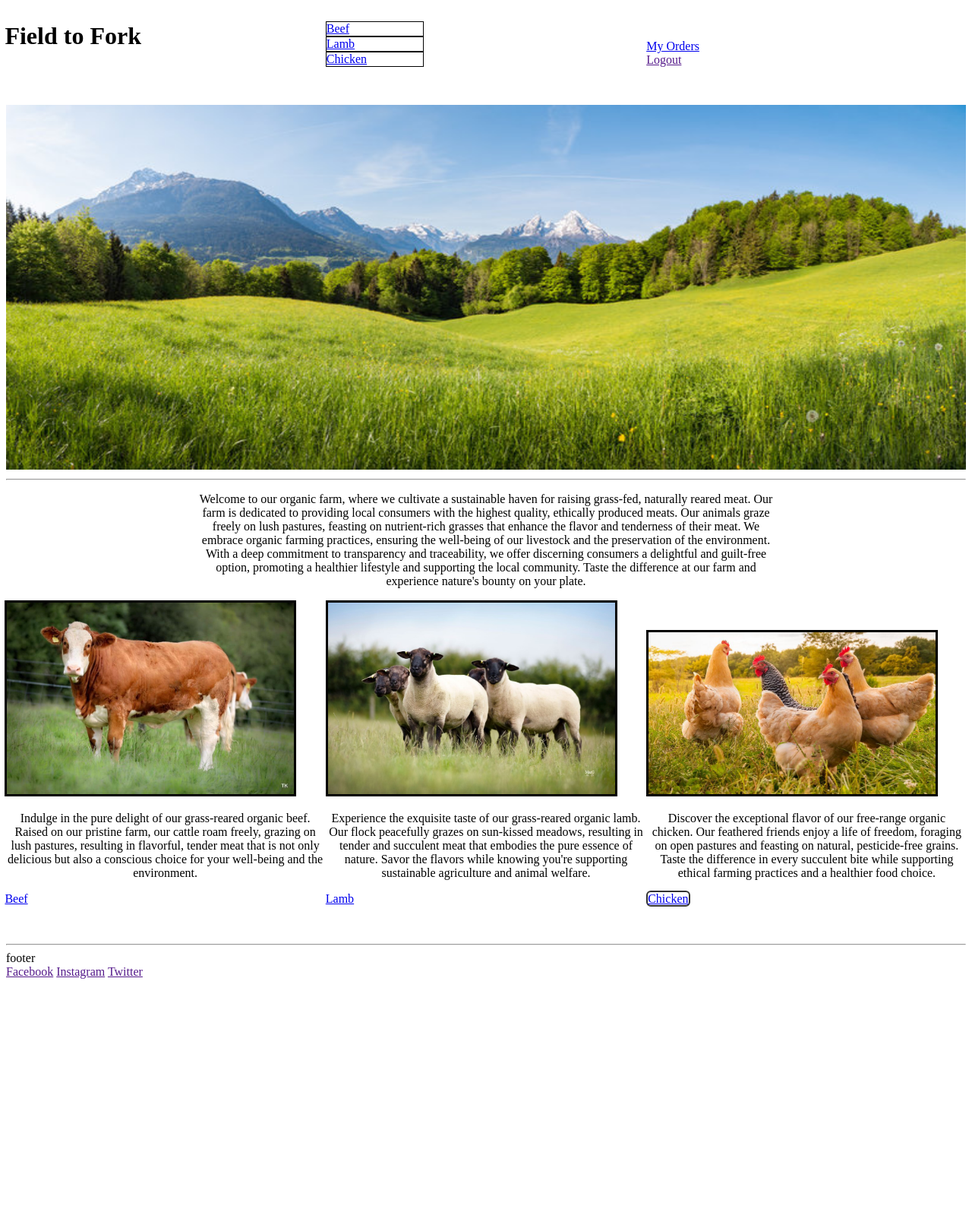
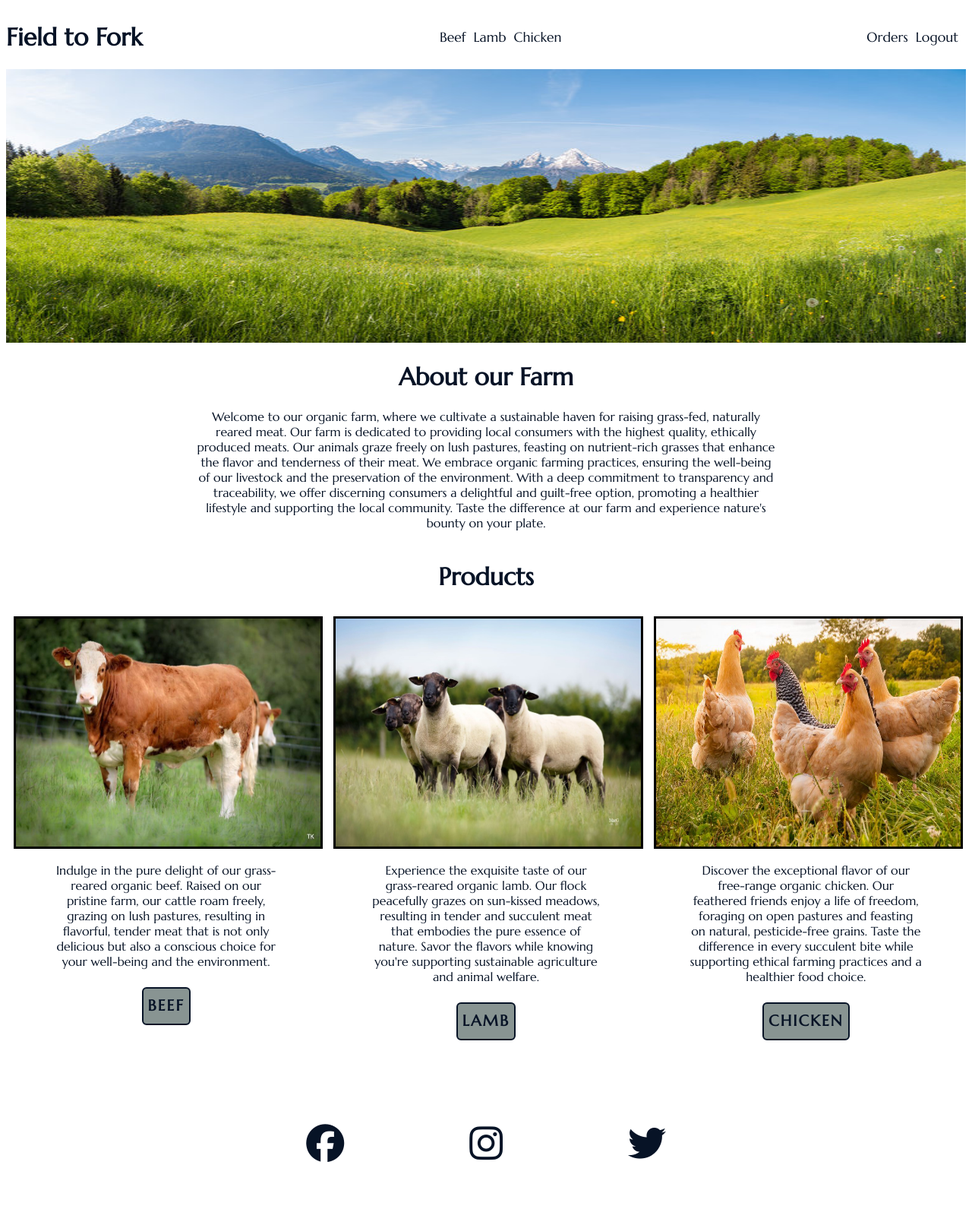
Before and after one commit to Dyl06/field-to-fork, a Django app: template templates/home.html in a window 1280 px wide. Shown: the whole page at 76% size. Before the commit the page ends 1288 px from the top, so only its background shows below. Run offline with Django 3.2, Linux system fonts and the light colour scheme; the template is opened without the code that fills it, so the values that code supplies are empty; the visitor is signed in with stand-in values (Sample User, id 1); some libraries are stand-ins or nearby versions.

Commit message:
Finish css style for home page

```diff
--- a/farmshop/urls.py
+++ b/farmshop/urls.py
@@ -2,7 +2,7 @@ from . import views
 from django.urls import path
 
 urlpatterns = [
-    path('', views.HomePage.as_view(), name='home'),
+    path('home/', views.HomePage.as_view(), name='home'),
     path('products/<str:category>', views.CategoryList.as_view(),
          name='product_list'),
     path('my_orders/', views.OrderList.as_view(), name='orders')
--- a/static/css/style.css
+++ b/static/css/style.css
@@ -1,8 +1,15 @@
+@import url('https://fonts.googleapis.com/css2?family=Archivo+Narrow&family=Marcellus&display=swap');
+
+body {
+    font-family: 'Marcellus', serif;
+    font-weight: 400;
+    color: #071326;
+}
+
 /* header */
 .background img {
     width: 100%;
-    max-height: 60vh;
-    position: relative;
+    max-height: 45vh;
 }
 
 /* .background .overlay {
@@ -15,6 +22,52 @@
     border: 2px solid rgb(73, 74, 74);
 } */
 
+.bg-head-container {
+    display: flex;
+    width: 100%;
+    height: auto;
+    flex-direction: row;
+    justify-content: space-between;
+    justify-self: center;
+    align-items: center;
+}
+
+.heading a {
+    text-decoration: none;
+    color: #071326;
+}
+
+.heading a:hover {
+    text-decoration: none;
+    color:rgb(136, 148, 146);
+}
+
+.menu-container {
+    display: flex;
+    flex-direction: row;
+    justify-content: space-between;
+}
+
+.menu-container a {
+    margin-right: 10px;
+}
+
+.menu {
+    align-self: center;
+}
+
+.menu-container a {
+    text-decoration: none;
+    color: #071326;
+    font-size: 110%;
+}
+
+.menu-container a:hover {
+    text-decoration: none;
+    color:rgb(136, 148, 146);
+    font-size: 110%;
+}
+
 /* body */
 
 .body {
@@ -22,16 +75,23 @@
     margin-left: auto;
     margin-right: auto;
     max-width: 60vw;
+    margin-bottom: 20px;
+}
+
+.product-head {
+    display: flex;
+    flex-direction: column;
+    align-items: center;
 }
 
 .bg-product-container {
     display: flex;
-    width: 100vw;
+    width: 100%;
     height: auto;
     flex-direction: row;
     justify-content: center;
     justify-self: center;
-    align-items: end;
+    align-items: start;
     margin-bottom: 50px;
 }
 
@@ -41,22 +101,94 @@
     height: auto;
     justify-content: center;
     flex-direction: column;
+    padding: 10px;
 }
 
 .image {
     display: inline-block;
-    width: 30vw;
+    width: 100%;
     max-height: 300px;
+}
+
+/* .image {
+    width: 100%;
+    height: 300px;
     box-sizing: border-box;
+    border: 3px solid black;
+ } */
+
+ #image {
+    width: 100%;
+    height: 300px;
     border: 3px solid black;
 }
 
-.button a{
-    width: 250px;
-    height: 150px;
-    border: #323232 2px solid;
+.center {
+    align-self: center;
+
+}
+
+.text {
+   width: 80%;
+   height: auto;
+   align-items: end;
+}
+
+.text a {
+    text-decoration: none;
+    color: #211F1F;
+    text-transform: none;
+}
+
+.text p {
+    padding: 8px 8px;
+    text-align: center;
+}
+
+button {
+    width: auto;
+    height: 50px;
+    border: #071326 2px solid;
     border-radius: 6px;
     align-items: baseline;
+    background: rgb(136, 148, 146);
  }
 
+ button a {
+    text-decoration: none;
+    font-family: 'Marcellus', serif;
+    font-weight: 700;
+    font-size: 150%;
+    color: #071326;
+    text-transform: uppercase;
+    letter-spacing: 2px
+}
+
+button a:hover {
+    color:rgb(136, 148, 146);
+}
+
+button:hover {
+    background: #071326;
+}
+
 /* footer */
+
+#social-media {
+    height: 150px;
+    width: 100%;
+}
+
+#socials {
+    font-size: 50px;
+    text-align: center;
+}
+
+#socials i {
+    color: #071326;
+    margin: 50px 75px;
+}
+
+#socials i:hover {
+    color:rgb(136, 148, 146);
+}
--- a/templates/home.html
+++ b/templates/home.html
@@ -11,18 +11,24 @@
 </head>
 <body>
     <div>
-        <div class="bg-product-container">
-            <div class="product-container">
-                <h1>Field to Fork</h1>
+        <div class="bg-head-container">
+            <div class="heading">
+                <a href="/home"><h1>Field to Fork</h1></a>
             </div>
-            <div class="product-container">
-                <a style="width: 30%; float: left; border: 1px solid black;"href='/products/beef'>Beef</a>
-                <a style="width: 30%; float: left; border: 1px solid black;"href='/products/lamb'>Lamb</a>
-                <a style="width: 30%; float: left; border: 1px solid black;"href='/products/chicken'>Chicken</a>
+            <div class="menu-container">
+                <div class="menu">
+                        <a href='/products/beef'>Beef</a>
+                </div>
+                <div class="menu">
+                        <a href='/products/lamb'>Lamb</a>
+                    </div>
+                <div class="menu">
+                        <a href='/products/chicken'>Chicken</a>
+                </div>
             </div>
-            <div class="product-container">
+            <div class="menu-container">
                 {% if user.is_authenticated %}
-                <a href="my_orders/">My Orders</a>
+                <a href="my_orders/">Orders</a>
                 <a href="">Logout</a>
                 {% else %}
                 <a href="">Login</a>
@@ -34,10 +40,10 @@
             <img class="head-image" src="/static/background1.jpeg" alt="Grassy hillside with woodland and snow-capped mountains in the background.">
         </div>
     </div>
-    <hr>
     <div>
-        <div>
-            <p class="body">
+        <div class="body">
+            <h1>About our Farm</h1>
+            <p>
                 Welcome to our organic farm, where we cultivate a sustainable haven
                 for raising grass-fed, naturally reared meat. Our farm is dedicated to
                 providing local consumers with the
@@ -51,13 +57,16 @@
                 and experience nature's bounty on your plate.
             </p>
         </div>
+        <div class="product-head">
+            <h1>Products</h1>
+        </div>
         <div class="bg-product-container">
             <div class="product-container">
-                <div class="product-image">
-                    <img class="image" src="/static/beef.jpeg" alt="">
+                <div class="image center">
+                    <img id="image" src="/static/beef.jpeg" alt="">
                 </div>
-                <div>
-                    <p class="body">
+                <div class="center text">
+                    <p>
                         Indulge in the pure delight of our grass-reared
                         organic beef. Raised on our pristine farm, our cattle
                         roam freely, grazing on lush pastures, resulting in
@@ -65,16 +74,18 @@
                         a conscious choice for your well-being and the environment.
                     </p>
                 </div>
-                <div>
-                    <a class="button" href='/products/beef'>Beef</a>
+                <div class="center">
+                    <button>
+                        <a href='/products/beef'>Beef</a>
+                    </button>
                 </div>
             </div>
             <div class="product-container">
-                <div class="product-image">
-                    <img class="image" src="/static/lamb.jpeg" alt="">
+                <div class="image center">
+                    <img id="image" src="/static/lamb.jpeg" alt="">
                 </div>
-                <div>
-                    <p class="body">
+                <div class="center text">
+                    <p>
                         Experience the exquisite taste of our grass-reared organic
                         lamb. Our flock peacefully grazes on sun-kissed meadows,
                         resulting in tender and succulent meat that embodies the
@@ -83,16 +94,18 @@
                         welfare.
                     </p>
                 </div>
-                <div>
-                    <a class="button" href='/products/lamb'>Lamb</a>
+                <div class="center">
+                <button>
+                    <a href='/products/lamb'>Lamb</a>
+                </button>
                 </div>
             </div>
             <div class="product-container">
-                <div class="product-image">
-                    <img class="image" src="/static/chicken.jpeg" alt="Image of lambs in a field">
+                <div class="image center">
+                    <img id="image" src="/static/chicken.jpeg" alt="Image of lambs in a field">
                 </div>
-                <div>
-                    <p class="body">
+                <div class="center text">
+                    <p>
                         Discover the exceptional flavor of our free-range organic
                         chicken. Our feathered friends enjoy a life of freedom,
                         foraging on open pastures and feasting on natural,
@@ -101,19 +114,22 @@
                         and a healthier food choice.
                     </p>
                 </div>
-                <div class="button" >
+                <div class="center">
+                <button>
                     <a href='/products/chicken'>Chicken</a>
+                </button>
                 </div>
             </div>
         </div>
     </div>
-    <hr>
-    <div>footer
-        <div>
-            <a href="">Facebook</a>
-            <a href="">Instagram</a>
-            <a href="">Twitter</a>
+    <footer id="social-media">
+        <div id="socials">
+            <a href="https://www.facebook.com/" target="_blank"><i class="fa-brands fa-facebook"></i></a>
+            <a href="https://www.instagram.com/" target="_blank"><i class="fa-brands fa-instagram"></i></a>
+            <a href="https://twitter.com/" target="_blank"><i class="fa-brands fa-twitter"></i></a>
         </div>
-    </div>
+    </footer>
+     <!-- font awesome script-->
+     <script src="https://kit.fontawesome.com/242a22362b.js" crossorigin="anonymous"></script>
 </body>
 </html>
```
